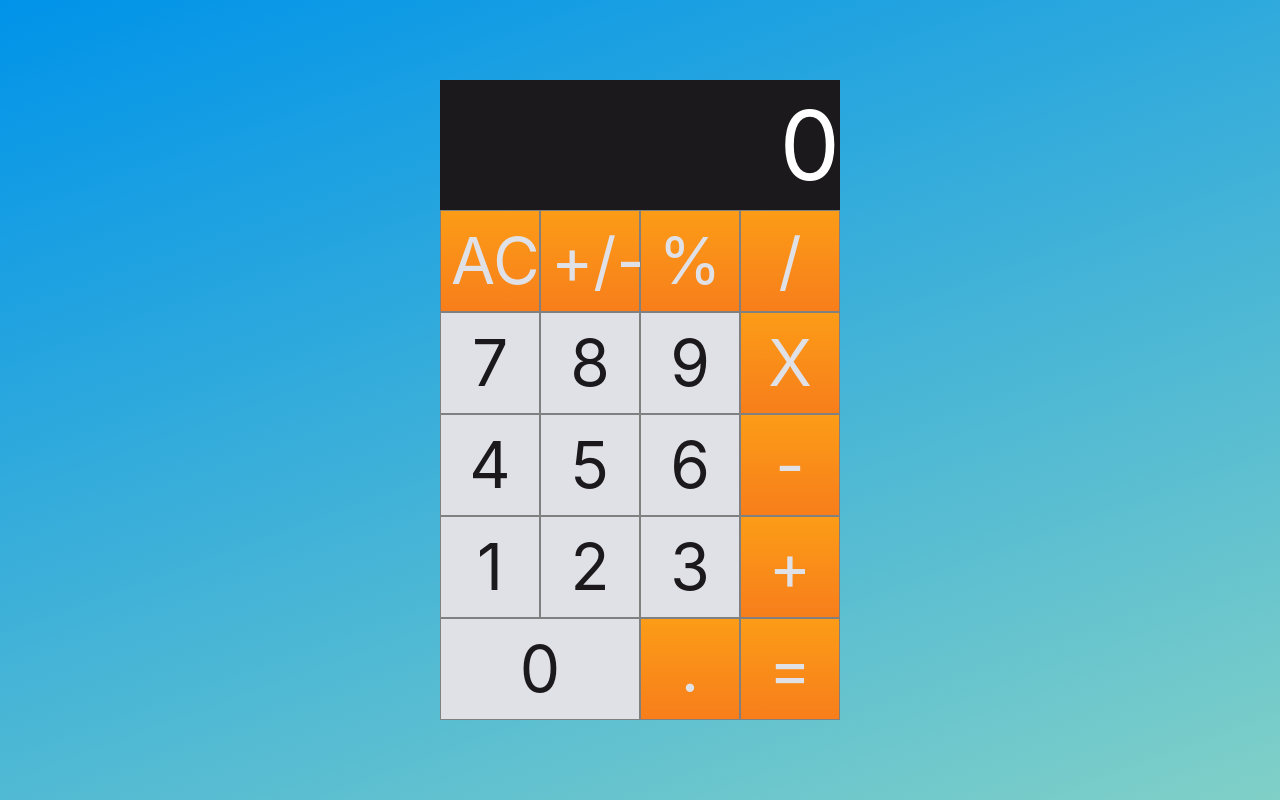
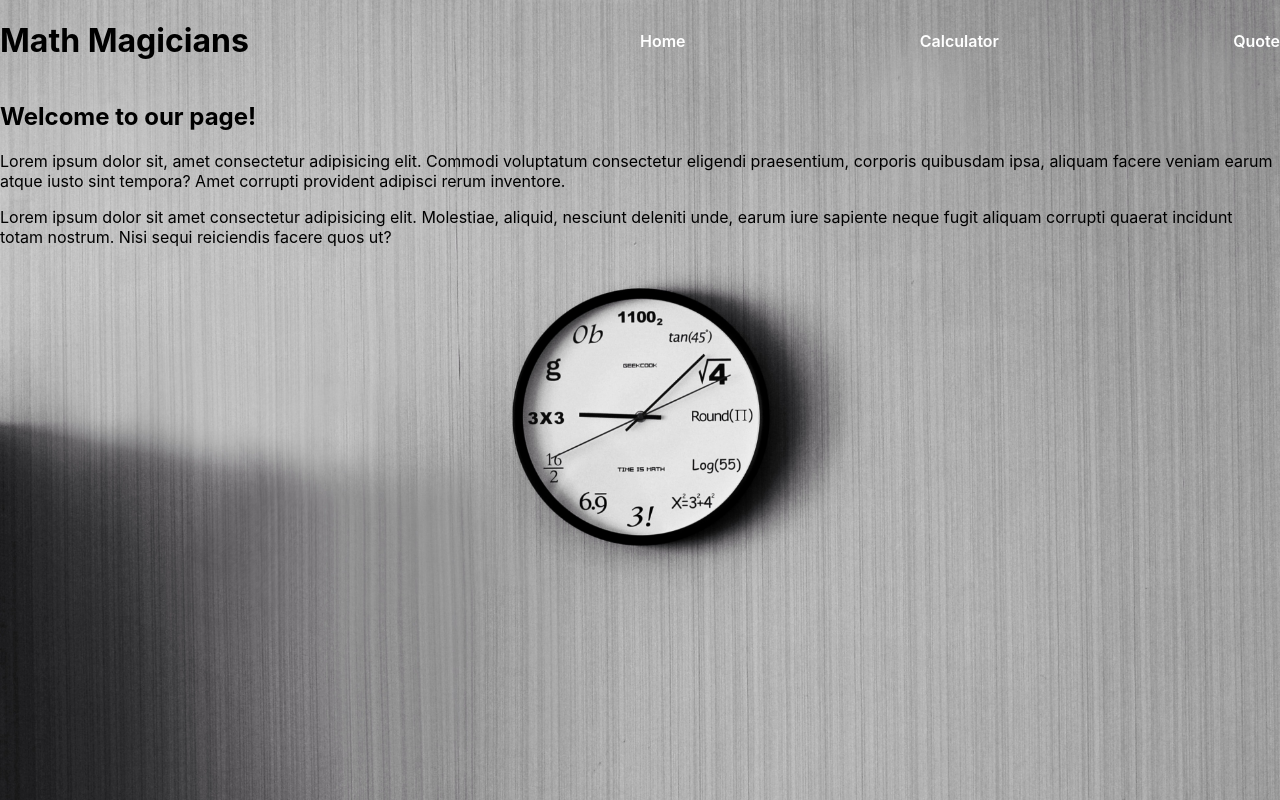
Before and after one commit to gurbuzertunga/react_calculator, a React (Create React App) app: page / in a window 1280 px wide. Built offline with nearby package versions, Linux system fonts and the light colour scheme.

Commit message:
implement routing and add new pages

```diff
--- a/package.json
+++ b/package.json
@@ -10,6 +10,7 @@
     "prop-types": "^15.7.2",
     "react": "^17.0.1",
     "react-dom": "^17.0.1",
+    "react-router-dom": "^5.2.0",
     "react-scripts": "4.0.2",
     "web-vitals": "^1.1.0"
   },
--- /dev/null
+++ b/src/components/routes.js
@@ -0,0 +1,23 @@
+import React from 'react';
+import {
+  BrowserRouter,
+  Switch,
+  Route,
+} from 'react-router-dom';
+import Calculator from '../pages/calculator';
+import MathMagicians from '../pages/mathmagicians';
+import Quote from '../pages/quote';
+import Header from '../pages/navbar';
+
+const Routes = () => (
+  <BrowserRouter>
+    <Header />
+    <Switch>
+      <Route exact path="/" component={MathMagicians} />
+      <Route exact path="/calculate" component={Calculator} />
+      <Route exact path="/quote" component={Quote} />
+    </Switch>
+  </BrowserRouter>
+);
+
+export default Routes;
--- a/src/index.css
+++ b/src/index.css
@@ -1,7 +1,8 @@
 body {
   margin: 0;
   background-color: #0093e9;
-  background-image: linear-gradient(160deg, #0093e9 0%, #80d0c7 100%);
+  background-image: url('./bg.jpg');
+  background-size: cover;
   font-family:
     -apple-system,
     BlinkMacSystemFont,
@@ -40,7 +41,7 @@ code {
 .display {
   color: white;
   background: #1c191c;
-  line-height: 130px;
+  line-height: 90px;
   text-align: end;
   font-size: 6em;
   width: 400px;
@@ -48,7 +49,7 @@ code {
 
 .nums,
 .basic-op {
-  line-height: 80px;
+  line-height: 60px;
   text-align: center;
   font-size: 4em;
   width: 100px;
@@ -83,3 +84,23 @@ button {
 button:active {
   box-shadow: inset 0 0 80px 0 rgba(0, 0, 0, 0.25);
 }
+
+header, nav {
+  display: flex;
+  justify-content: space-between;
+}
+
+nav {
+ align-items: center;
+ width: 50%;
+}
+
+.link {
+  list-style: none;
+}
+
+.link * {
+  text-decoration: none;
+  font-weight: 600;
+  color: white;
+}
--- a/src/index.js
+++ b/src/index.js
@@ -1,11 +1,11 @@
 import React from 'react';
 import ReactDOM from 'react-dom';
 import './index.css';
-import App from './components/App';
+import Routes from './components/routes';
 
 ReactDOM.render(
   <React.StrictMode>
-    <App />
+    <Routes />
   </React.StrictMode>,
   document.getElementById('root'),
 );
--- /dev/null
+++ b/src/pages/calculator.js
@@ -0,0 +1,24 @@
+import React from 'react';
+import App from '../components/App';
+
+const Calculator = () => (
+  <div
+    className="content"
+    style={{
+      display: 'flex',
+      justifyContent: 'space-between',
+    }}
+  >
+    <div>
+      <p style={{
+        fontSize: '1.2em',
+      }}
+      >
+        Let&apos;s do some math!
+      </p>
+    </div>
+    <App />
+  </div>
+);
+
+export default Calculator;
--- /dev/null
+++ b/src/pages/mathmagicians.js
@@ -0,0 +1,18 @@
+const MathMagicians = () => (
+  <div className="content">
+    <h2>Welcome to our page!</h2>
+    <p>
+      Lorem ipsum dolor sit, amet consectetur adipisicing elit.
+      Commodi voluptatum consectetur eligendi praesentium, corporis
+      quibusdam ipsa, aliquam facere veniam earum atque iusto sint
+      tempora? Amet corrupti provident adipisci rerum inventore.
+    </p>
+    <p>
+      Lorem ipsum dolor sit amet consectetur adipisicing elit. Molestiae,
+      aliquid, nesciunt deleniti unde, earum iure sapiente neque fugit aliquam
+      corrupti quaerat incidunt totam nostrum. Nisi sequi reiciendis facere quos ut?
+    </p>
+  </div>
+);
+
+export default MathMagicians;
--- /dev/null
+++ b/src/pages/navbar.js
@@ -0,0 +1,21 @@
+import React from 'react';
+import { Link } from 'react-router-dom';
+
+const Header = () => (
+  <header>
+    <h1>Math Magicians</h1>
+    <nav>
+      <li className="link">
+        <Link to="/">Home</Link>
+      </li>
+      <li className="link">
+        <Link to="/calculate">Calculator</Link>
+      </li>
+      <li className="link">
+        <Link to="/quote">Quote</Link>
+      </li>
+    </nav>
+  </header>
+);
+
+export default Header;
--- /dev/null
+++ b/src/pages/quote.js
@@ -0,0 +1,10 @@
+const Quote = () => (
+  <div className="container">
+    <p>
+      Mathematics is about numbers, equations, computations, or
+      algorithms: it is about understanding. -- William Paul Thurston
+    </p>
+  </div>
+);
+
+export default Quote;
```
Also changed, not shown: src/bg.jpg (added), 1 other file (tests, documents, lock files or other folders).
